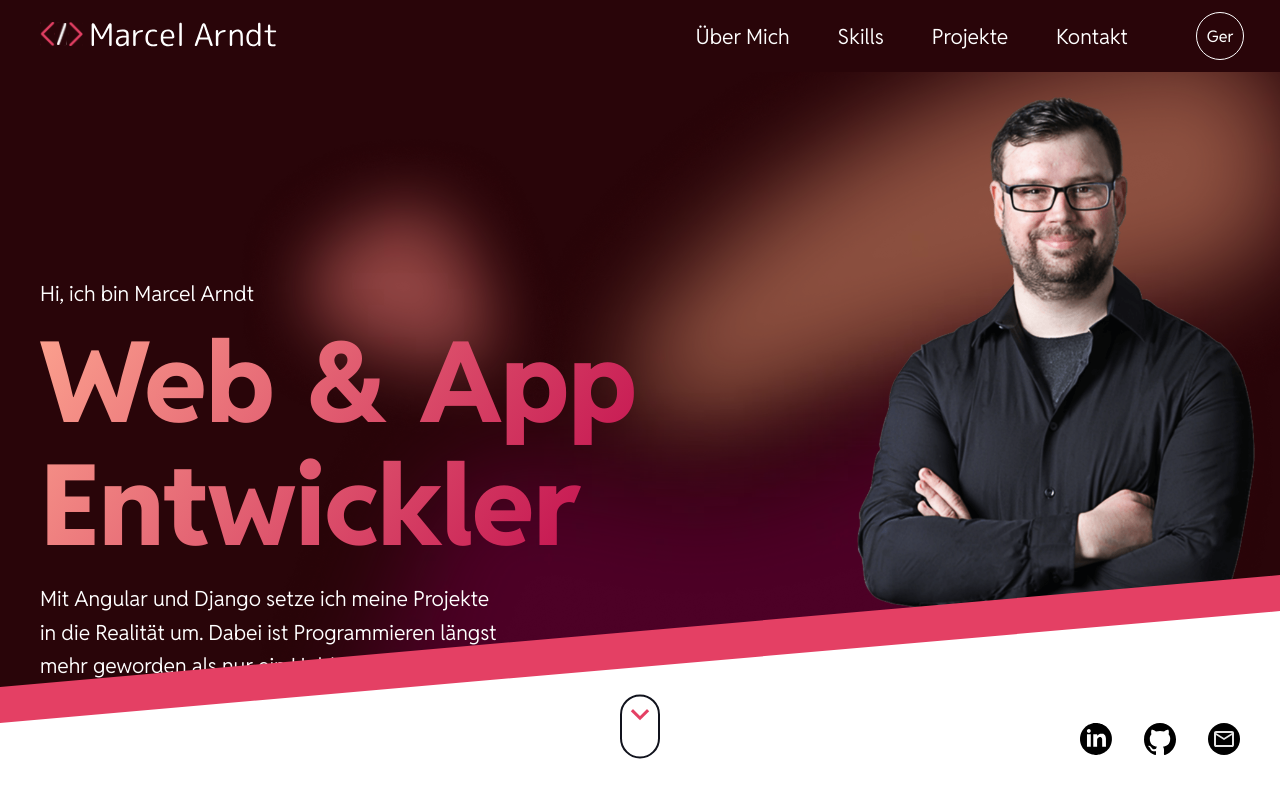
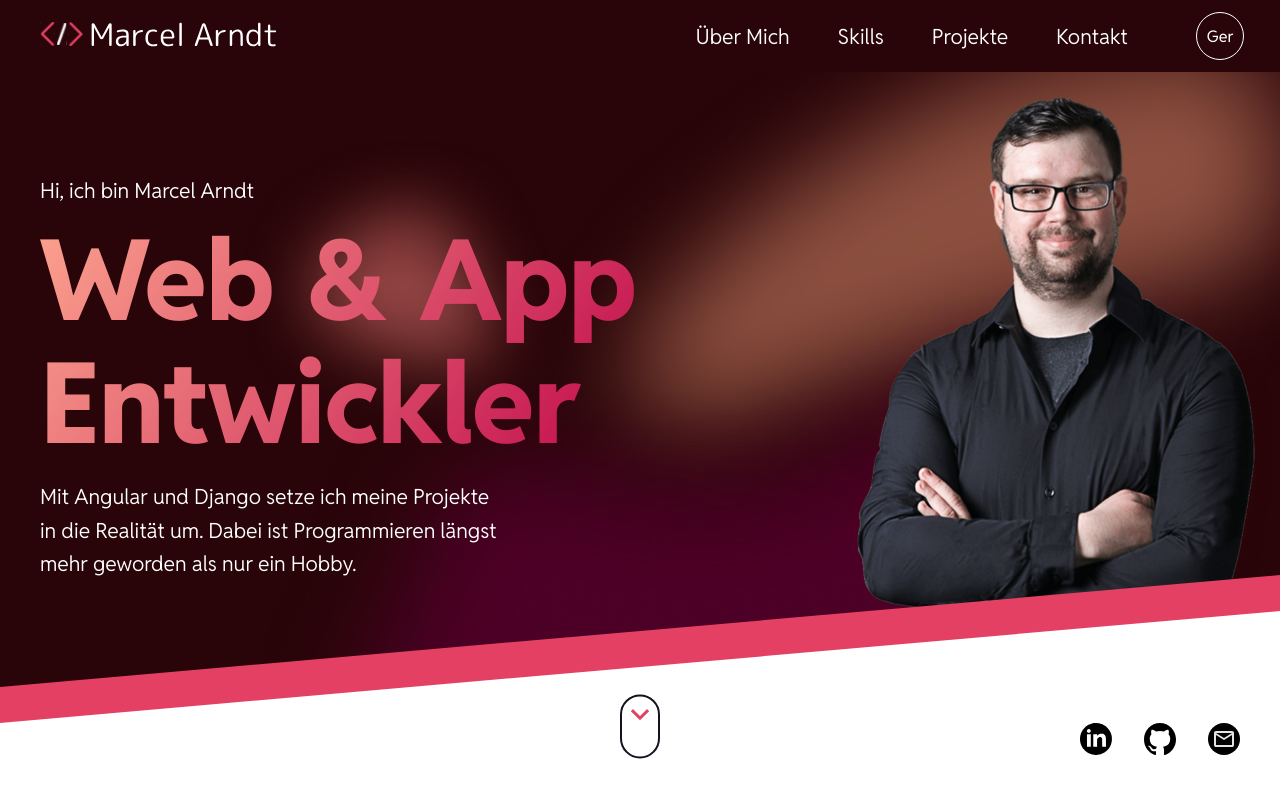
Before and after one commit to MarcelArndt/Portfolio-2025, an Angular app: page / in a window 1280 px wide. Shown: the top 800 px of the page. Built offline with nearby package versions, Linux system fonts and the light colour scheme.

Commit message:
some css

```diff
--- a/src/app/hero-section/hero-section.scss
+++ b/src/app/hero-section/hero-section.scss
@@ -174,6 +174,7 @@ button{
         z-index: 101;
         padding: 0px;
         pointer-events: none;
+        justify-content: center;
     }
 
     .text-layer{
@@ -182,14 +183,17 @@ button{
         justify-content: center;
         position: absolute;
         bottom: calc(15vh + 9px);
-        top: auto;
+        top: 0px;
         left: 0px;
+        padding-bottom: 0px;
+        margin-top: -60px;
     }
 
     .text-column{
         width: 100%;
         z-index: 404;
         pointer-events: none;
+
     }
 
     .transition{
@@ -268,7 +272,7 @@ button{
         top: auto;
         height: 46vh;
         transform: skewY(-5deg);
-
+        margin-top: 0px;
     }
 
     .text-column{
@@ -296,10 +300,6 @@ button{
     .vertical-off{
         display: none;
     }
-
-    .text-layer{
-        margin-top: 40px;
-    }
 }
 
 @media screen and (orientation: landscape) and (max-width:1442px ) {
```
